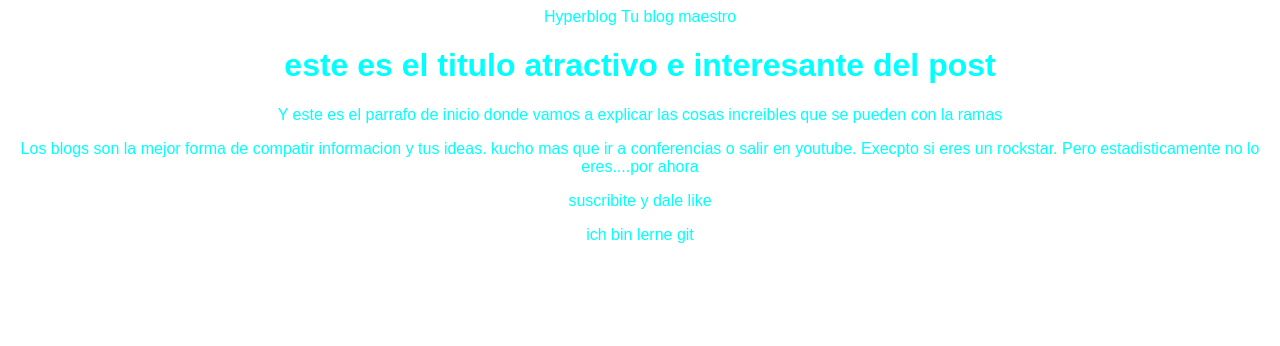
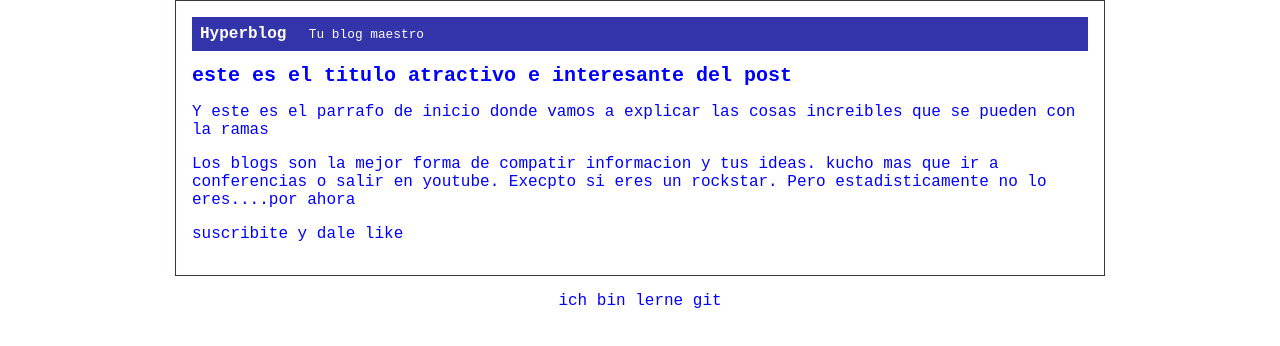
Before and after one commit to David-Triana55/Hyperblog, a plain HTML site: page css/blogpost.html in a window 1280 px wide. Drawn offline with Linux system fonts and the light colour scheme.

Commit message:
recuperacion de css

```diff
--- a/css/estilos.css
+++ b/css/estilos.css
@@ -1,5 +1,33 @@
 body {
+    color: blue;
     text-align: center;
-    font-family: Arial, Helvetica, sans-serif;
-    color: aqua;
+    font-family: 'Courier New', Courier, monospace;
+    font-size: 16px;
+    margin: 0;
+    padding: 0;
 }
+
+#cabecera {
+    background: #33a;
+    box-shadow: 0px 2px 20px 0px rgba(0,0,0,0.5 green, blue, alpha);
+    color: white;
+    font-weight: bold;
+    margin: 0;
+    padding: 0.5em;
+}
+#cabecera #tagline {
+    padding: 0 0 0 1em;
+    font-weight: normal;
+    font-size: 0.8em;
+}
+#container {
+    width: 70%;
+    padding: 1em;
+    border: 1px solid #3f3535;
+    margin: 0 auto;
+    text-align: left;
+}
+
+#container h1 {
+    font-size: 20px;
+}
```
